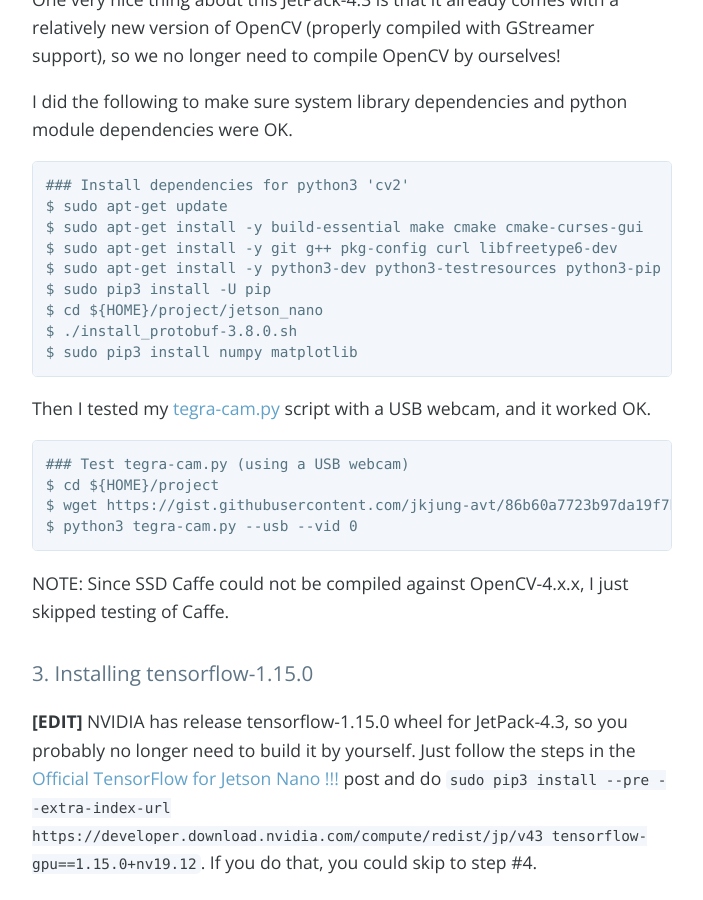
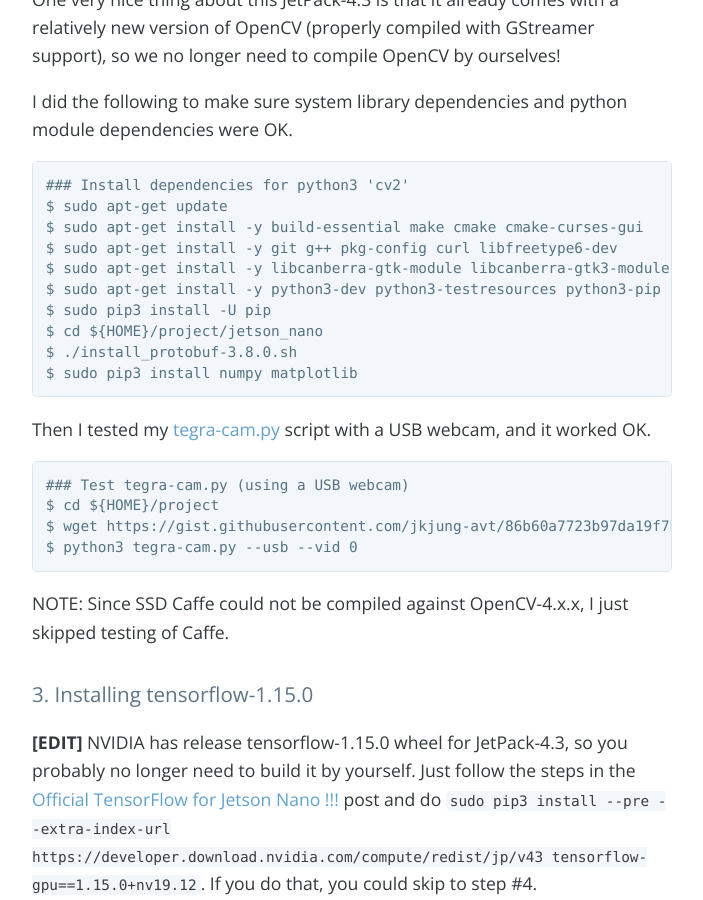
Before and after one commit to jkjung-avt/jkjung-avt.github.io, a Jekyll site: the page built from _posts/2019-12-23-jetpack-4.3.md, in a window 1280 px wide and 900 px high, scrolled down 1163 px. Shown: the whole window, without its empty margins (288-991 px from the left). Built offline with Jekyll 4.4.1, drawn with Linux system fonts in a browser that asks for light colours; nearby versions of some CDN libraries; comment, search, counter and statistics services are not loaded.

Commit message:
Fix the 'canberra-git-module' warning messages thrown by 'cv2'

```diff
--- a/_posts/2019-12-23-jetpack-4.3.md
+++ b/_posts/2019-12-23-jetpack-4.3.md
@@ -45,6 +45,7 @@
 $ sudo apt-get update
 $ sudo apt-get install -y build-essential make cmake cmake-curses-gui
 $ sudo apt-get install -y git g++ pkg-config curl libfreetype6-dev
+$ sudo apt-get install -y libcanberra-gtk-module libcanberra-gtk3-module
 $ sudo apt-get install -y python3-dev python3-testresources python3-pip
 $ sudo pip3 install -U pip
 $ cd ${HOME}/project/jetson_nano
```
